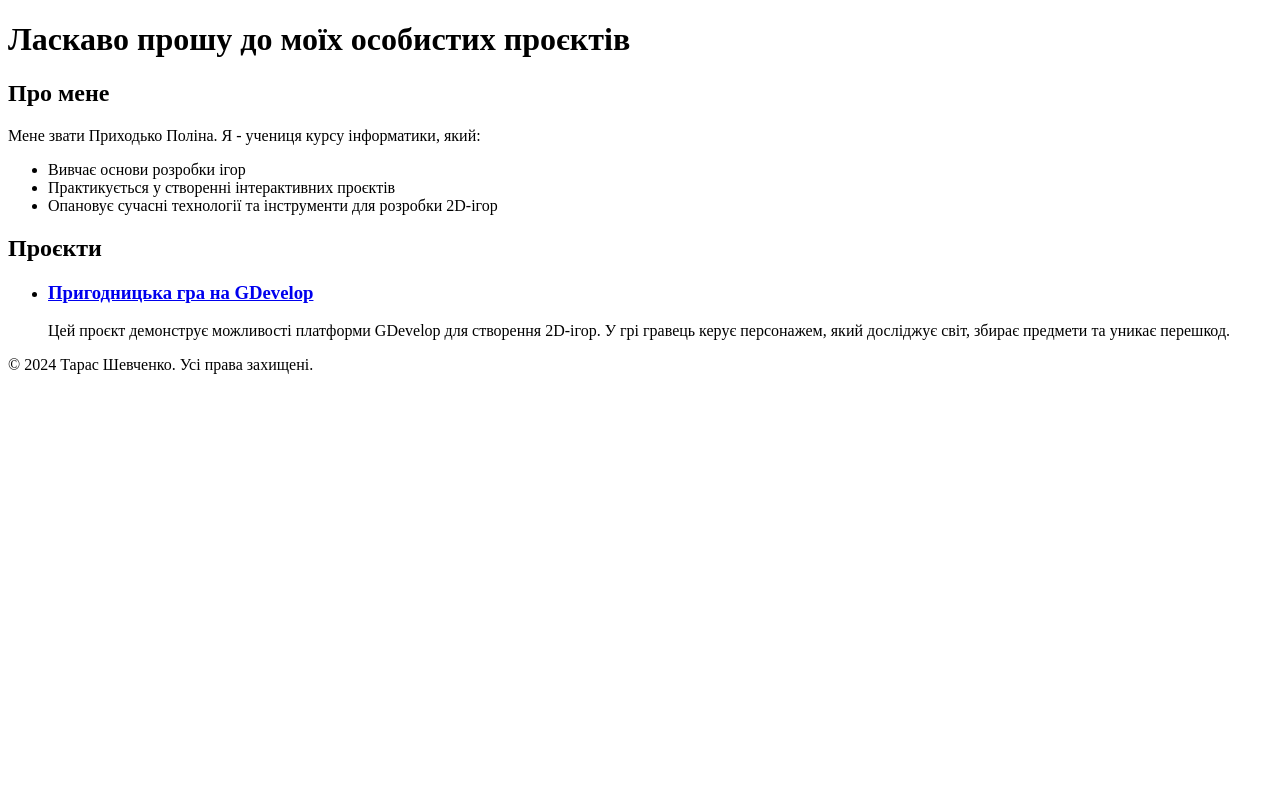
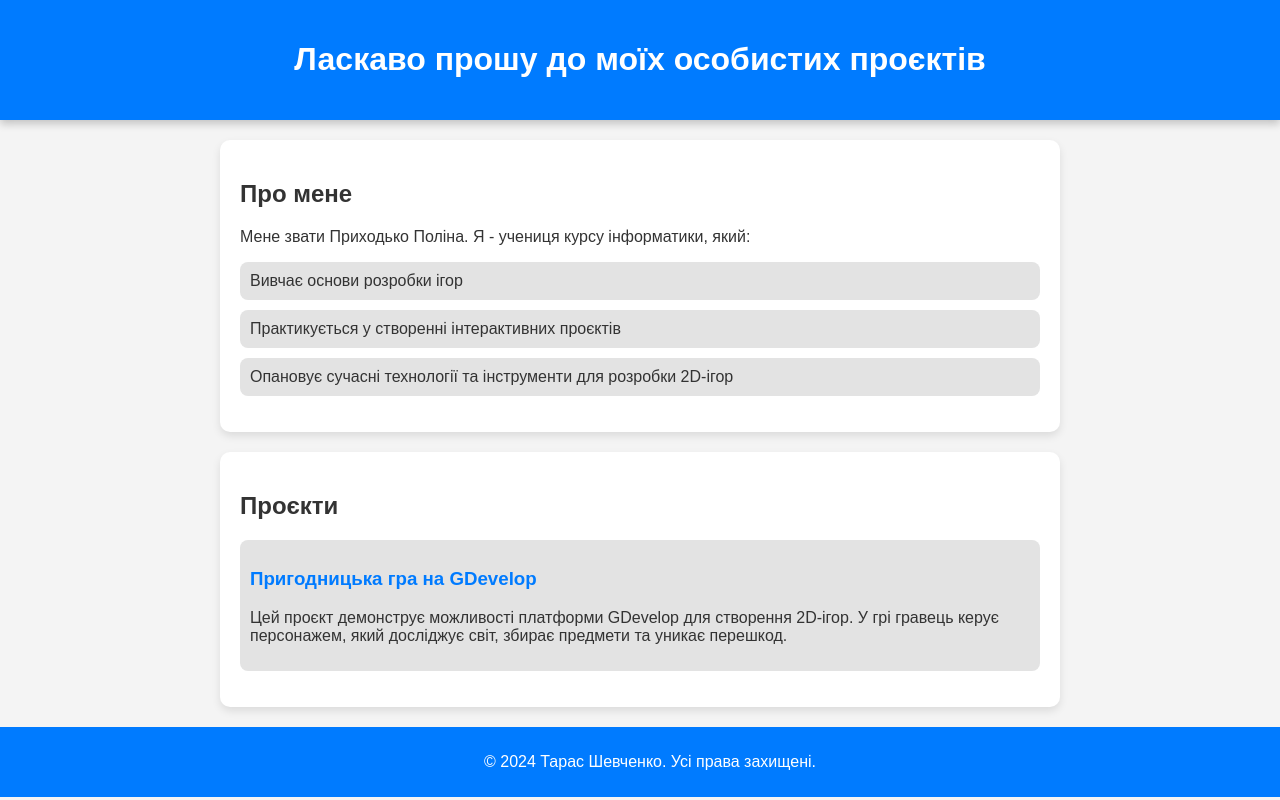
Before and after one commit to poli141p/final-project, a plain HTML site: page index.html in a window 1280 px wide. Drawn offline with Linux system fonts and the light colour scheme.

Commit message:
перший варіант css

```diff
--- a/style.css
+++ b/style.css
@@ -95,3 +95,69 @@ a {
 a:hover {
     text-decoration: underline;
 } */
+
+body {
+    font-family: Arial, sans-serif;
+    margin: 0;
+    padding: 0;
+    background-color: #f4f4f4;
+    color: #333;
+}
+
+header {
+    background: #007bff;
+    color: white;
+    text-align: center;
+    padding: 20px;
+    box-shadow: 0px 4px 8px rgba(0, 0, 0, 0.2);
+}
+
+h1, h2, h3 {
+    font-weight: bold;
+}
+
+section {
+    background: white;
+    margin: 20px auto;
+    padding: 20px;
+    border-radius: 10px;
+    box-shadow: 0px 4px 8px rgba(0, 0, 0, 0.1);
+    max-width: 800px;
+}
+
+ul {
+    list-style: none;
+    padding: 0;
+}
+
+ul li {
+    background: #e3e3e3;
+    margin: 10px 0;
+    padding: 10px;
+    border-radius: 8px;
+    transition: 0.3s;
+}
+
+ul li:hover {
+    background: #d1d1d1;
+}
+
+a {
+    text-decoration: none;
+    color: #007bff;
+    font-weight: bold;
+}
+
+a:hover {
+    text-decoration: underline;
+}
+
+footer {
+    background: #007bff;
+    color: white;
+    text-align: center;
+    padding: 10px;
+    position: relative;
+    bottom: 0;
+    width: 100%;
+}
```
